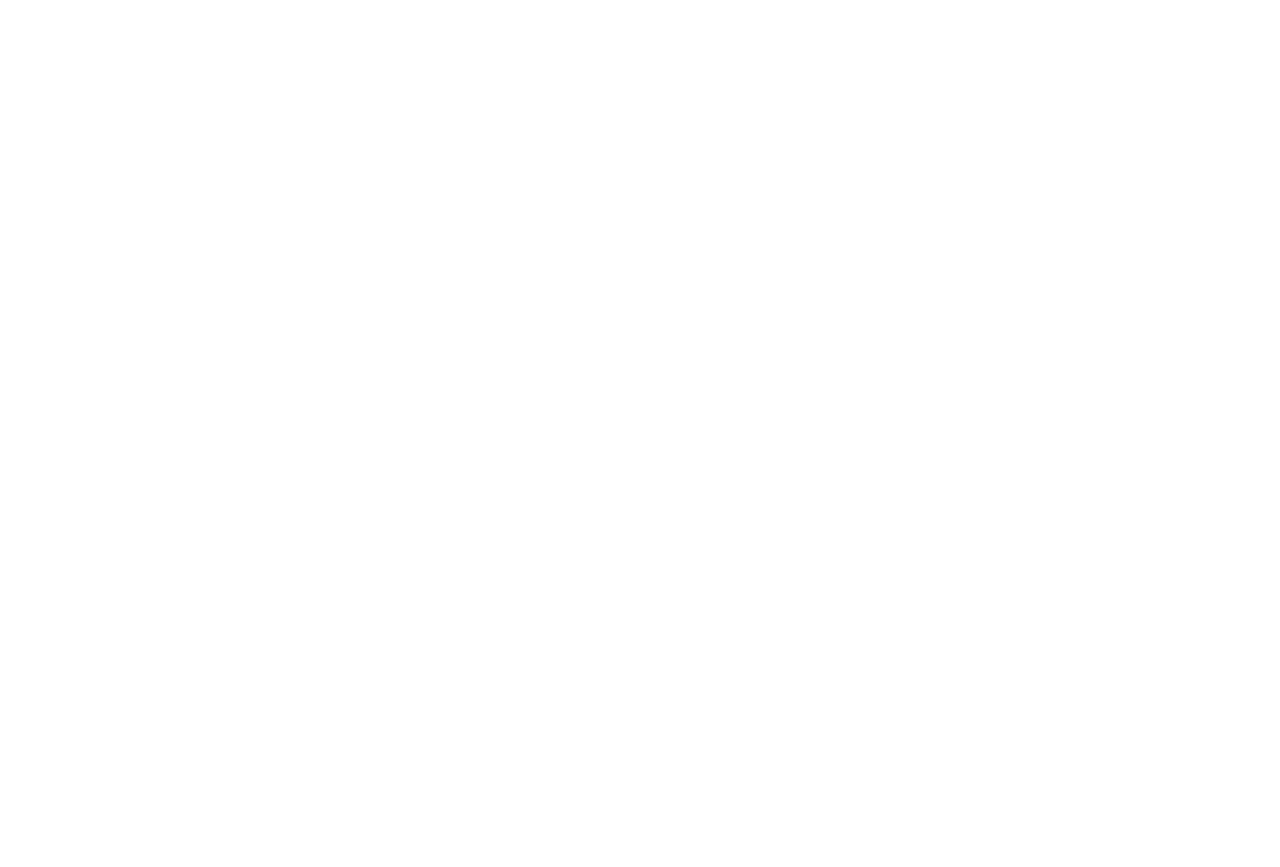
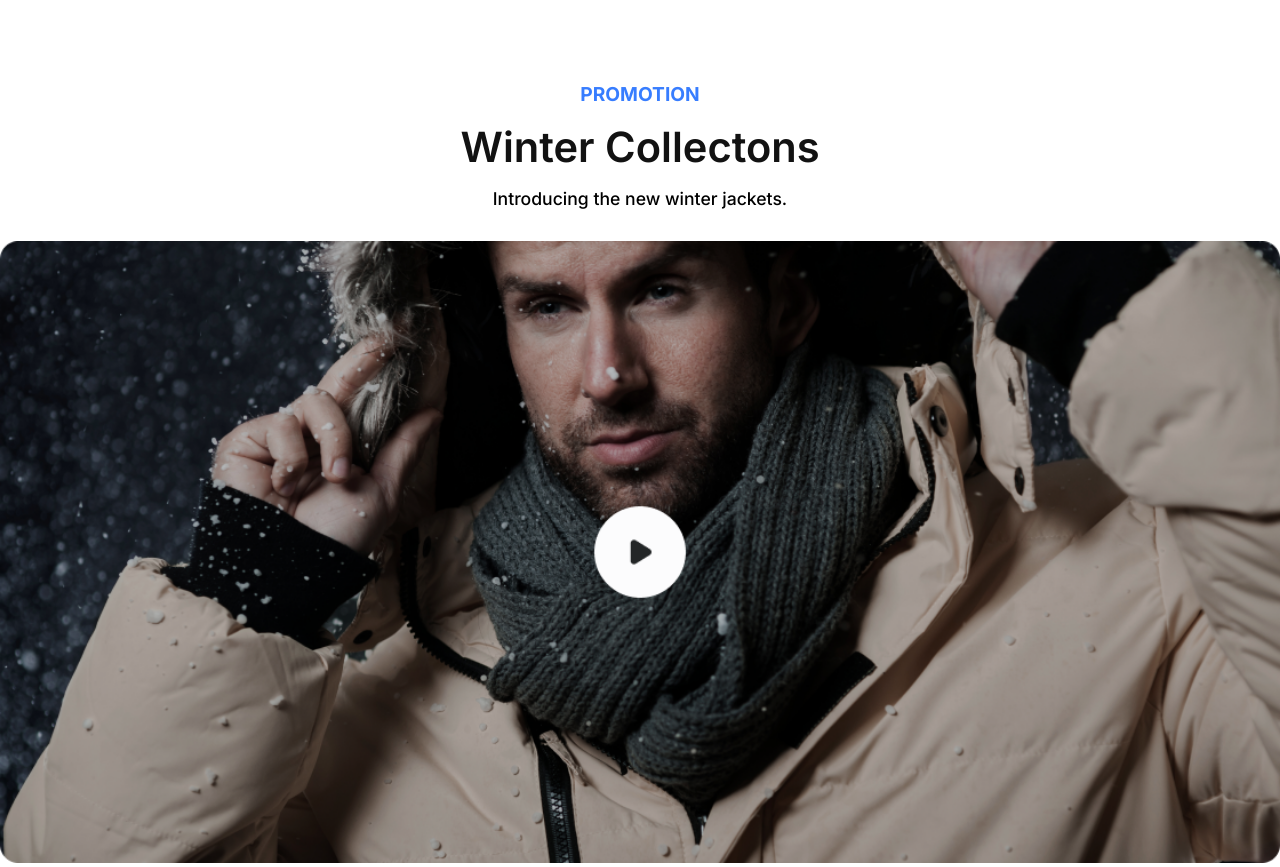
Before and after one commit to nohandev/3legant, a React (Vite) app: page / in a window 1280 px wide. Shown: the part 5440-6307 px from the top of the page. Before the commit the page ends 5442 px from the top, so only its background shows below. Built offline with nearby package versions, Linux system fonts and the light colour scheme.

Commit message:
component VideoSection added

```diff
--- a/src/App.jsx
+++ b/src/App.jsx
@@ -8,6 +8,7 @@ import FilterByCategory from './components/FilterByCategory.jsx';
 import BannerGrid from './components/BannerGrid.jsx';
 import BestSeller from './components/BestSeller.jsx';
 import MarketingMessage from './components/MarketingMessage.jsx';
+import VideoSection from './components/VideoSection.jsx';
 
 function App() {
   return (
@@ -21,6 +22,7 @@ function App() {
      <BannerGrid />
      <BestSeller />
      <MarketingMessage />
+     <VideoSection />
     </>
   )
 }
--- /dev/null
+++ b/src/components/VideoSection.jsx
@@ -0,0 +1,21 @@
+import style from './styles/VideoSection.module.css';
+import video from '../assets/video.png';
+
+const VideoSection = () => {
+  return (
+    <section className={style.videoSectionContainer}>
+      <div className={style.videoSectionContent}>
+        <div className={style.introductionMessageContainer}>
+          <h3 className={style.aboutTitle}>PROMOTION</h3>
+          <h2 className={style.title}>Winter Collectons</h2>
+          <p className={style.message}> Introducing the new winter jackets.</p>
+        </div>
+        <div className={style.videoContainer}>
+          <img src={video} alt="imagem ilustrando um vídeo"  style={{width: '100%'}}/>
+        </div>
+      </div>
+    </section>
+  )
+}
+
+export default VideoSection
--- /dev/null
+++ b/src/components/styles/VideoSection.module.css
@@ -0,0 +1,44 @@
+.videoSectionContainer {
+  width: 100%;
+  margin-top: 5em;
+  display: flex;
+  justify-content: center;
+  font-family: 'Inter', sans-serif;
+}
+
+.videoSectionContent {
+  width: 100%;
+  max-width: 1366px;
+  display: flex;
+  flex-direction: column;
+  row-gap: 2em;
+  align-items: center;
+}
+
+.introductionMessageContainer {
+  display: flex;
+  flex-direction: column;
+  align-items: center;
+  justify-content: center;
+  row-gap: 1em;
+}
+
+.aboutTitle {
+  color: #377dff;
+  font-size: clamp(1em, 1.2em, 1.5em);
+}
+
+.title {
+  font-size: clamp(2em, 2.6em, 3em);
+  font-weight: 600;
+  color: #121212;
+}
+
+.message {
+  font-size: 1.1em;
+  font-weight: 500;
+}
+
+.videoContainer {
+  width: 100%;
+}
```
Also changed, not shown: src/assets/video.png (added).
